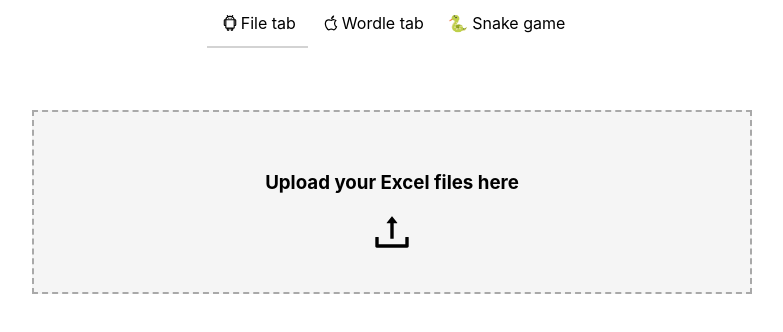
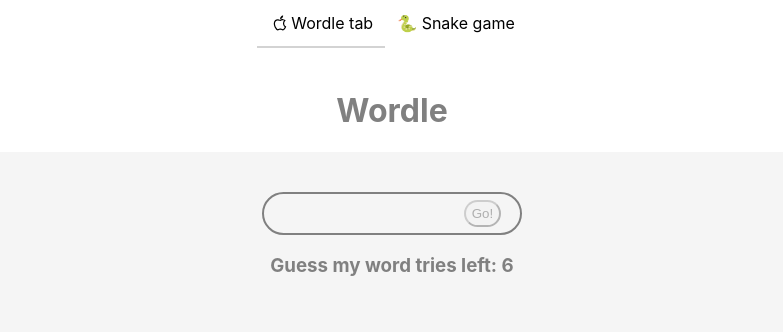
Before and after one commit to rahatalom/small-games-pack, a React (Create React App) app: page / in a window 1280 px wide. Shown: the top 332 px of the page, without its empty margins (248-1031 px from the left). Built offline with nearby package versions, Linux system fonts and the light colour scheme.

Commit message:
remove file upload tab

```diff
--- a/src/FileUpload.css
+++ /dev/null
@@ -1,43 +0,0 @@
-.upload {
-  text-align: center;
-  margin: 40px 280px;
-  border: dashed darkgray 2px;
-  background-color: whitesmoke;
-  padding: 40px;
-  cursor: pointer;
-}
-
-.upload:hover {
-  background-color: rgb(237, 235, 235);
-}
-
-.ant-upload-list-item-info {
-  align-content: space-around;
-  text-align: center;
-  background-color: whitesmoke;
-  padding: 12px;
-  margin: 10px 320px;
-}
-
-.ant-tooltip-inner {
-  display: none;
-}
-
-.ant-upload-text-icon {
-  display: inline;
-  padding: 10px;
-}
-
-.ant-upload-list-item-card-actions {
-  padding: 10px;
-}
-
-.ant-upload-list-item-card-actions-btn {
-  background-color: whitesmoke;
-  border: none;
-}
-
-.ant-upload-list-item-card-actions-btn:hover {
-  color: red;
-  transform: scale(1.2);
-}
--- a/src/FileUpload.tsx
+++ /dev/null
@@ -1,24 +0,0 @@
-import "./FileUpload.css";
-
-import React from "react";
-import { Upload } from "antd";
-import { UploadOutlined } from "@ant-design/icons";
-
-interface FileUploadProps {
-  fileName: string;
-  extension: ".csv" | ".txt";
-}
-
-export const FileUpload: React.FC<FileUploadProps> = ({
-  fileName,
-  extension,
-}) => {
-  return (
-    <Upload.Dragger  accept={extension}>
-      <div className="upload">
-        <h3>Upload your {fileName} files here</h3>
-        <UploadOutlined style={{ fontSize: "250%" }} />
-      </div>
-    </Upload.Dragger>
-  );
-};
--- a/src/Main.tsx
+++ b/src/Main.tsx
@@ -1,7 +1,6 @@
 import React from "react";
 import { Tabs } from "antd";
-import { AppleOutlined, AndroidOutlined } from "@ant-design/icons";
-import { FileUpload } from "./FileUpload";
+import { AppleOutlined } from "@ant-design/icons";
 import "./Main.css"
 import { Wordle } from "./Wordle";
 import { Snake } from "./Snake";
@@ -9,17 +8,6 @@
 export const MainPage: React.FC = () => {
   return (
         <Tabs defaultActiveKey="1" >
-      <Tabs.TabPane
-        tab={
-          <span>
-            <AndroidOutlined style={{padding:"3px"}}/>
-            File tab
-          </span>
-        }
-        key="1"
-      >
-        <FileUpload fileName="Excel" extension=".csv" />
-      </Tabs.TabPane>
       <Tabs.TabPane
         tab={
           <span>
```
